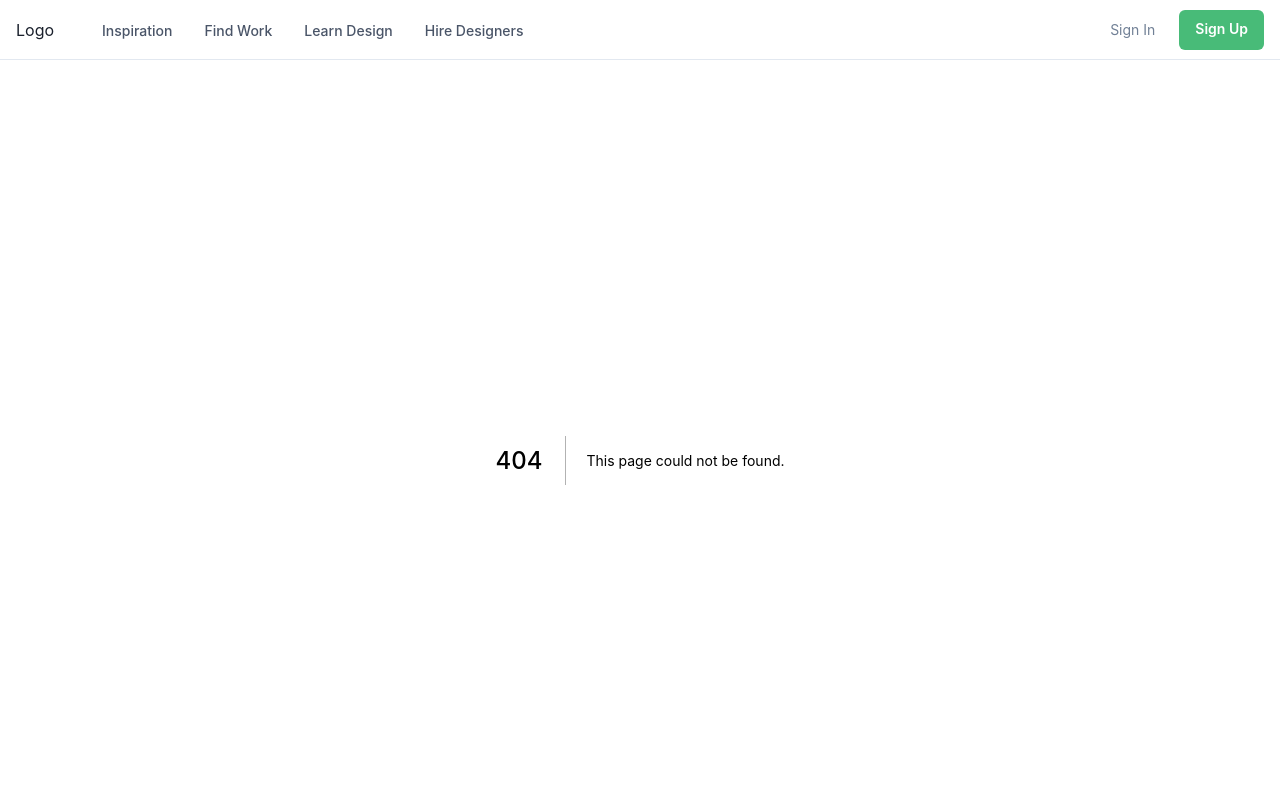
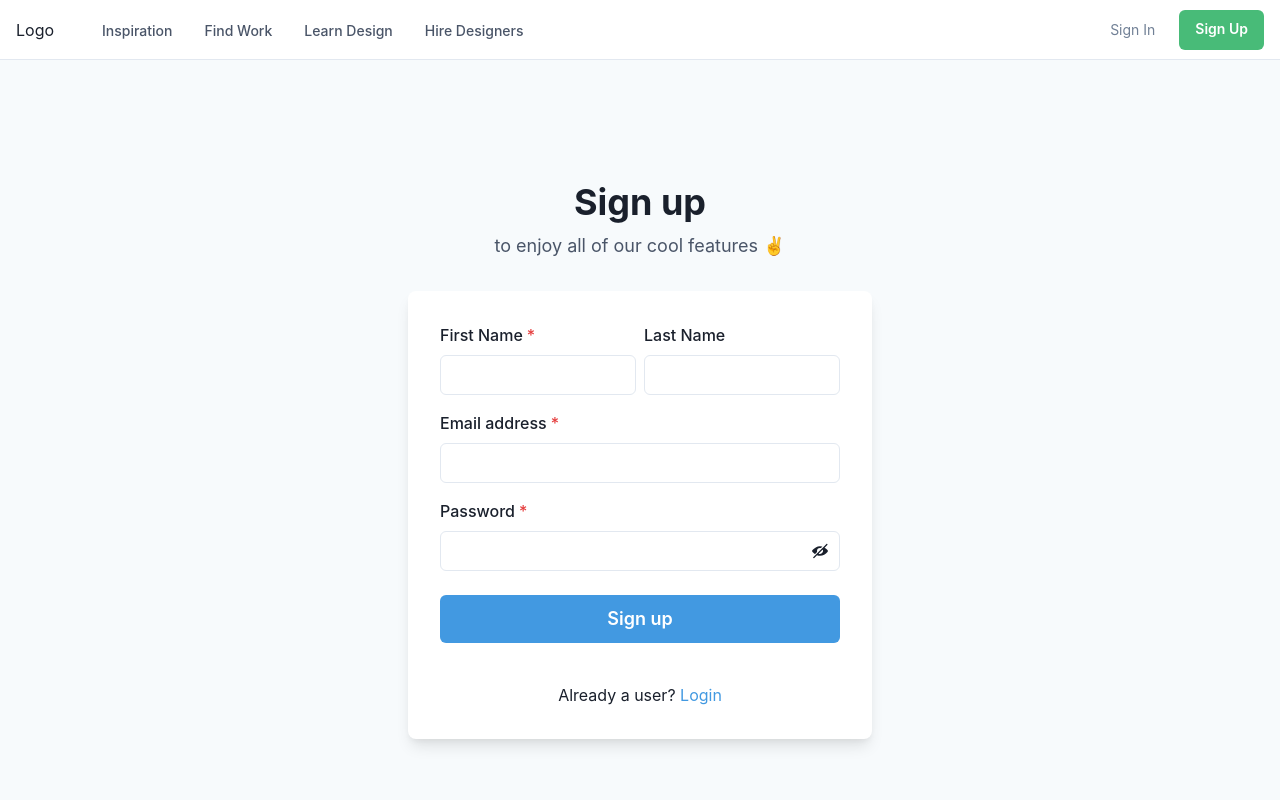
Before and after one commit to Kzoeps/cert-tainty, a Next.js app: page /sign-up/verification in a window 1280 px wide. Before the commit this address had no page. Shown: the top 800 px of the page. Built offline with nearby package versions, Linux system fonts and the light colour scheme; what wagmi would draw is missing.

Commit message:
feat: add signup form

```diff
--- /dev/null
+++ b/pages/sign-up/verification.tsx
@@ -0,0 +1,99 @@
+import {
+	Flex,
+	Box,
+	FormControl,
+	FormLabel,
+	Input,
+	InputGroup,
+	HStack,
+	InputRightElement,
+	Stack,
+	Button,
+	Heading,
+	Text,
+	useColorModeValue,
+	Link,
+} from '@chakra-ui/react';
+import { useState } from 'react';
+import { ViewIcon, ViewOffIcon } from '@chakra-ui/icons';
+
+export default function VerificationForm() {
+	const [showPassword, setShowPassword] = useState(false);
+
+	return (
+		<Flex
+			minH={'100vh'}
+			align={'center'}
+			justify={'center'}
+			bg={useColorModeValue('gray.50', 'gray.800')}>
+			<Stack spacing={8} mx={'auto'} maxW={'lg'} py={12} px={6}>
+				<Stack align={'center'}>
+					<Heading fontSize={'4xl'} textAlign={'center'}>
+						Sign up
+					</Heading>
+					<Text fontSize={'lg'} color={'gray.600'}>
+						to enjoy all of our cool features ✌️
+					</Text>
+				</Stack>
+				<Box
+					rounded={'lg'}
+					bg={useColorModeValue('white', 'gray.700')}
+					boxShadow={'lg'}
+					p={8}>
+					<Stack spacing={4}>
+						<HStack>
+							<Box>
+								<FormControl id="firstName" isRequired>
+									<FormLabel>First Name</FormLabel>
+									<Input type="text" />
+								</FormControl>
+							</Box>
+							<Box>
+								<FormControl id="lastName">
+									<FormLabel>Last Name</FormLabel>
+									<Input type="text" />
+								</FormControl>
+							</Box>
+						</HStack>
+						<FormControl id="email" isRequired>
+							<FormLabel>Email address</FormLabel>
+							<Input type="email" />
+						</FormControl>
+						<FormControl id="password" isRequired>
+							<FormLabel>Password</FormLabel>
+							<InputGroup>
+								<Input type={showPassword ? 'text' : 'password'} />
+								<InputRightElement h={'full'}>
+									<Button
+										variant={'ghost'}
+										onClick={() =>
+											setShowPassword((showPassword) => !showPassword)
+										}>
+										{showPassword ? <ViewIcon /> : <ViewOffIcon />}
+									</Button>
+								</InputRightElement>
+							</InputGroup>
+						</FormControl>
+						<Stack spacing={10} pt={2}>
+							<Button
+								loadingText="Submitting"
+								size="lg"
+								bg={'blue.400'}
+								color={'white'}
+								_hover={{
+									bg: 'blue.500',
+								}}>
+								Sign up
+							</Button>
+						</Stack>
+						<Stack pt={6}>
+							<Text align={'center'}>
+								Already a user? <Link color={'blue.400'}>Login</Link>
+							</Text>
+						</Stack>
+					</Stack>
+				</Box>
+			</Stack>
+		</Flex>
+	);
+}
```
